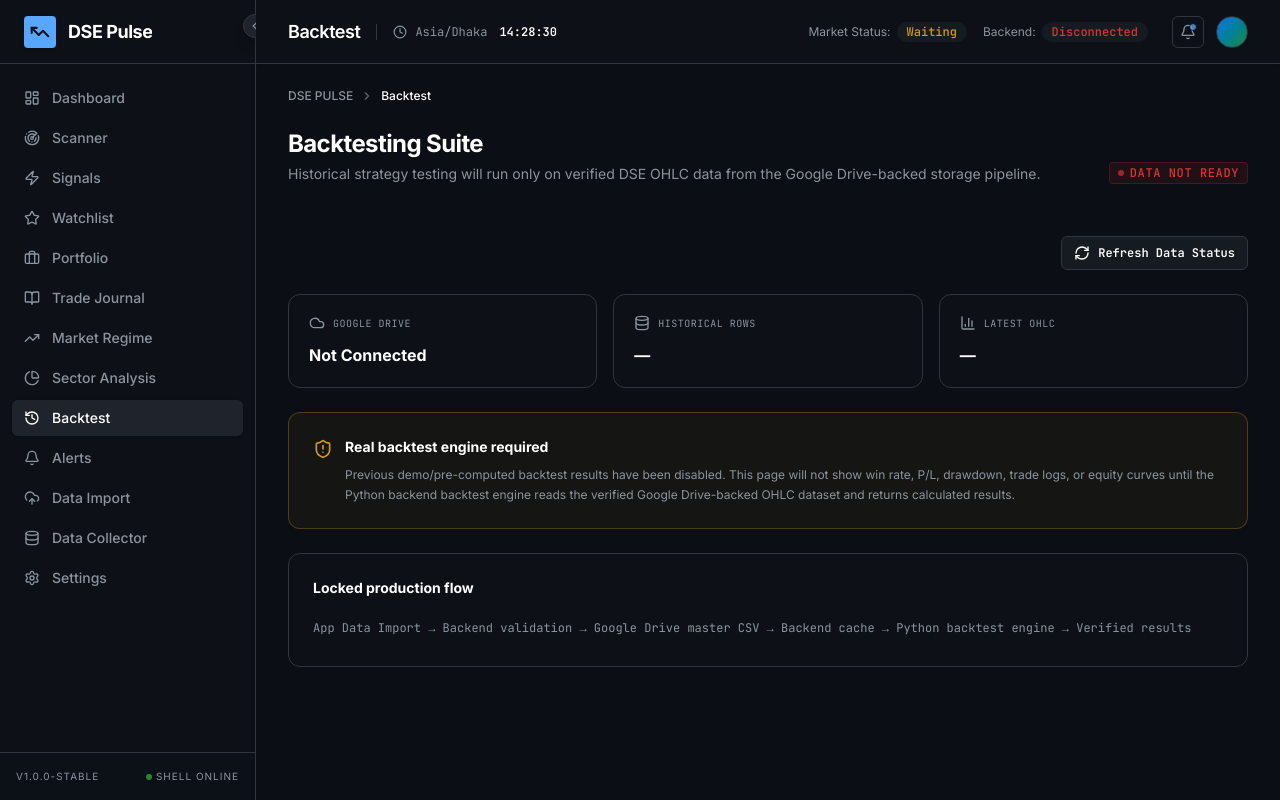
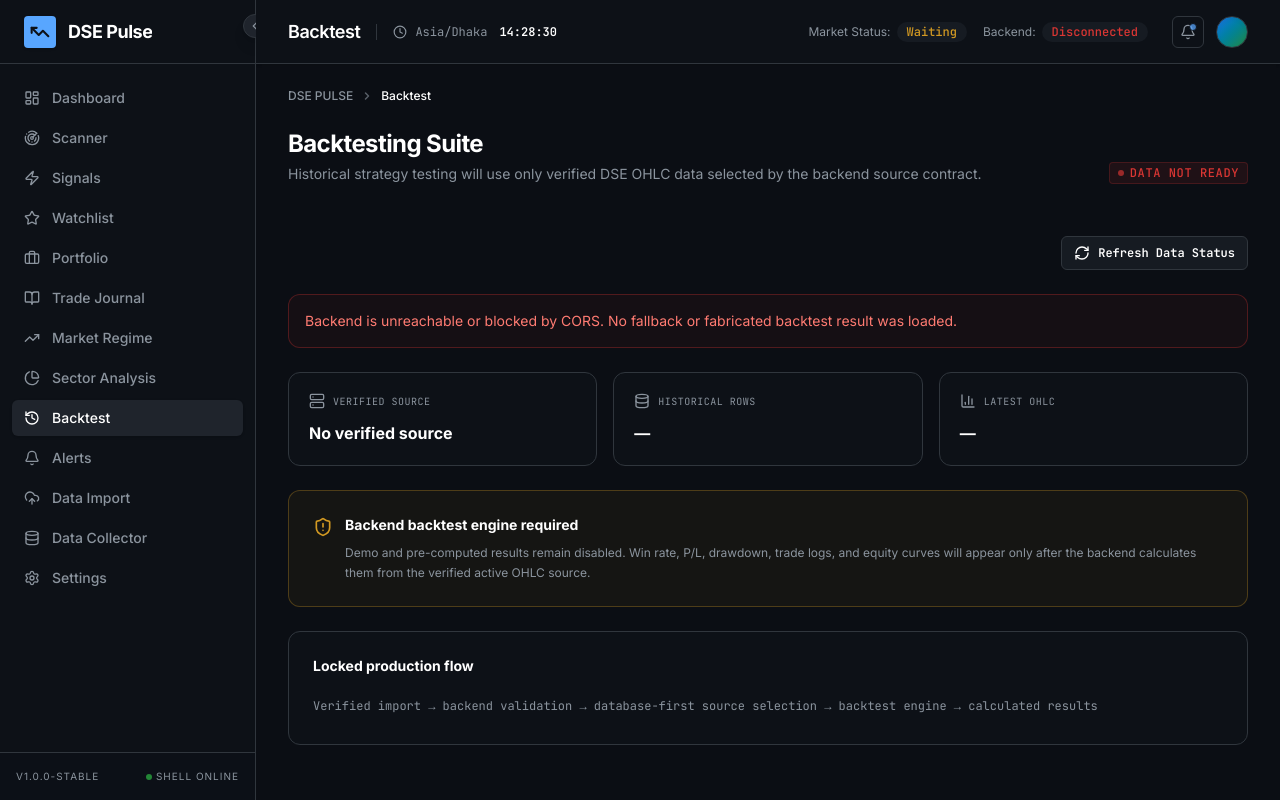
Before and after one commit to zahirulca24-bit/DSE-plus-, a React (Vite) app: page /#/backtest in a window 1280 px wide. Built offline with nearby package versions, Linux system fonts and the light colour scheme; no server answers.

Commit message:
fix: align backtest with verified source contract

```diff
--- a/src/pages/Backtest.tsx
+++ b/src/pages/Backtest.tsx
@@ -1,21 +1,37 @@
 import { useCallback, useEffect, useState } from 'react';
-import { BarChart3, Cloud, Database, RefreshCw, ShieldAlert } from 'lucide-react';
+import { BarChart3, Database, RefreshCw, Server, ShieldAlert } from 'lucide-react';
 import PageContainer from '../components/PageContainer';
 import PageHeader from '../components/PageHeader';
 import StatusBadge from '../components/StatusBadge';
 import { dseApi } from '../services/dseApi';
-import { DataStatusResponse, DriveStatusResponse } from '../types/api';
+import { DataSourceResponse, DataStatusResponse } from '../types/api';
+
+function sourceLabel(source?: string): string {
+  if (source === 'database') return 'Cloud SQL / Database';
+  if (source === 'local_csv') return 'Verified Local CSV';
+  return 'No verified source';
+}
 
 export default function Backtest() {
-  const [driveStatus, setDriveStatus] = useState<DriveStatusResponse | null>(null);
+  const [dataSource, setDataSource] = useState<DataSourceResponse | null>(null);
   const [dataStatus, setDataStatus] = useState<DataStatusResponse | null>(null);
   const [loading, setLoading] = useState(true);
+  const [error, setError] = useState<string | null>(null);
 
   const refresh = useCallback(async () => {
     setLoading(true);
-    const [drive, data] = await Promise.all([dseApi.driveStatus(), dseApi.dataStatus()]);
-    setDriveStatus(drive.ok ? drive.data : null);
+    setError(null);
+
+    const [source, data] = await Promise.all([
+      dseApi.dataSource(),
+      dseApi.dataStatus(),
+    ]);
+
+    setDataSource(source.ok ? source.data : null);
     setDataStatus(data.ok ? data.data : null);
+
+    const failure = [source, data].find((result) => !result.ok);
+    if (failure) setError(failure.error || 'Backtest data readiness check failed.');
     setLoading(false);
   }, []);
 
@@ -23,14 +39,17 @@ export default function Backtest() {
     void refresh();
   }, [refresh]);
 
-  const driveReady = Boolean(driveStatus?.connected);
-  const dataReady = Boolean(dataStatus?.data_available && dataStatus.rows_count);
+  const dataReady = Boolean(
+    dataStatus?.data_available
+    && dataStatus.rows_count
+    && dataSource?.preferred_source !== 'none',
+  );
 
   return (
     <PageContainer id="backtest-route-main">
       <PageHeader
         title="Backtesting Suite"
-        description="Historical strategy testing will run only on verified DSE OHLC data from the Google Drive-backed storage pipeline."
+        description="Historical strategy testing will use only verified DSE OHLC data selected by the backend source contract."
         breadcrumbs={[{ label: 'Backtest', path: '/backtest' }]}
         action={<StatusBadge status={dataReady ? 'warning' : 'negative'} label={dataReady ? 'ENGINE NOT CONNECTED' : 'DATA NOT READY'} />}
       />
@@ -48,8 +67,14 @@ export default function Backtest() {
           </button>
         </div>
 
+        {error && (
+          <div className="rounded-xl border border-[#DA3633]/30 bg-[#DA3633]/5 p-4 text-sm text-[#FF7B72]">
+            {error} No fallback or fabricated backtest result was loaded.
+          </div>
+        )}
+
         <div className="grid grid-cols-1 gap-4 md:grid-cols-3">
-          <StatusCard icon={<Cloud className="h-4 w-4" />} label="Google Drive" value={driveReady ? 'Connected' : 'Not Connected'} />
+          <StatusCard icon={<Server className="h-4 w-4" />} label="Verified Source" value={sourceLabel(dataSource?.preferred_source)} />
           <StatusCard icon={<Database className="h-4 w-4" />} label="Historical Rows" value={dataStatus?.rows_count?.toLocaleString('en-US') || '—'} />
           <StatusCard icon={<BarChart3 className="h-4 w-4" />} label="Latest OHLC" value={dataStatus?.latest_trade_date || '—'} />
         </div>
@@ -58,9 +83,9 @@ export default function Backtest() {
           <div className="flex items-start gap-3">
             <ShieldAlert className="mt-0.5 h-5 w-5 shrink-0 text-[#D29922]" />
             <div>
-              <h2 className="text-sm font-bold text-white">Real backtest engine required</h2>
+              <h2 className="text-sm font-bold text-white">Backend backtest engine required</h2>
               <p className="mt-2 text-xs leading-relaxed text-text-secondary">
-                Previous demo/pre-computed backtest results have been disabled. This page will not show win rate, P/L, drawdown, trade logs, or equity curves until the Python backend backtest engine reads the verified Google Drive-backed OHLC dataset and returns calculated results.
+                Demo and pre-computed results remain disabled. Win rate, P/L, drawdown, trade logs, and equity curves will appear only after the backend calculates them from the verified active OHLC source.
               </p>
             </div>
           </div>
@@ -69,7 +94,7 @@ export default function Backtest() {
         <div className="rounded-xl border border-border-dark bg-[#0D1117] p-6">
           <h3 className="text-sm font-bold text-white">Locked production flow</h3>
           <div className="mt-4 font-mono text-xs leading-7 text-text-secondary">
-            App Data Import → Backend validation → Google Drive master CSV → Backend cache → Python backtest engine → Verified results
+            Verified import → backend validation → database-first source selection → backtest engine → calculated results
           </div>
         </div>
       </div>
```
